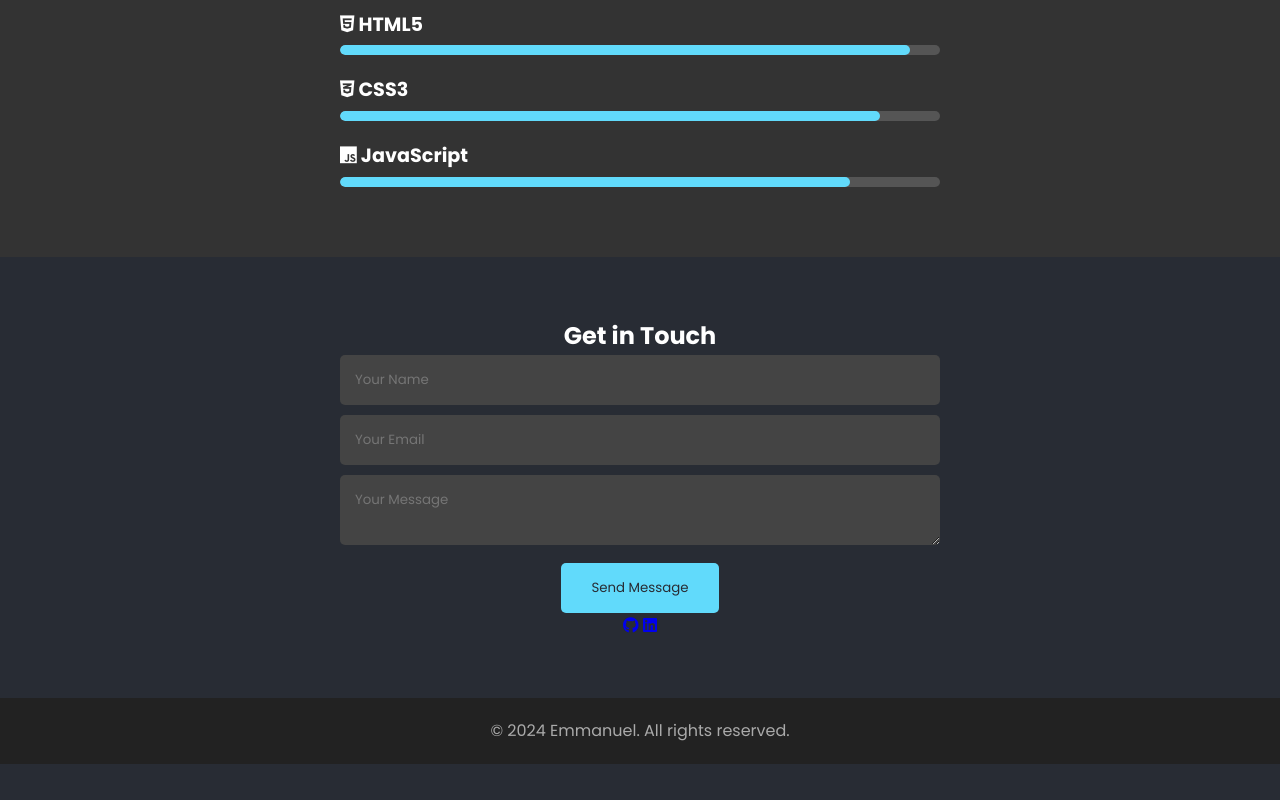
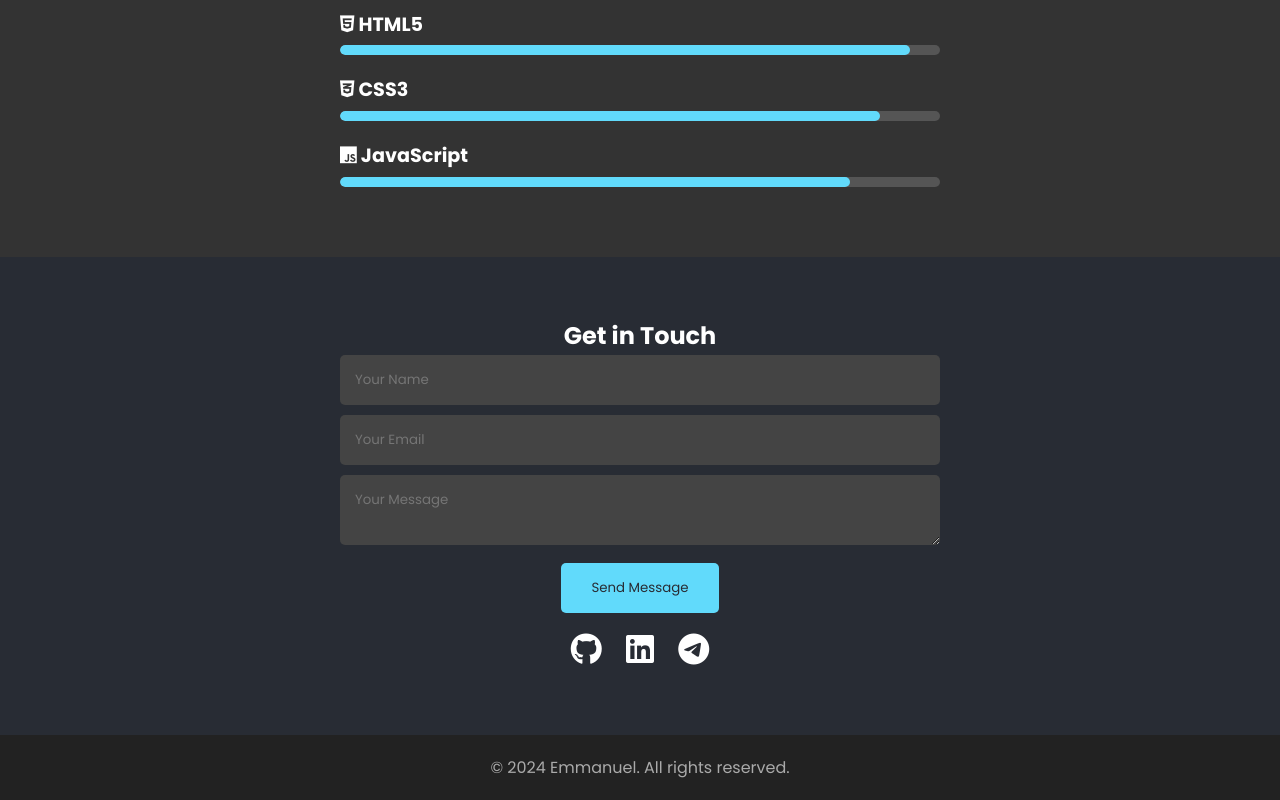
Before and after one commit to AMANI-BLU/PRODIGY_WD_04, a plain HTML site: page index.html in a window 1280 px wide. Shown: the part 2559-3359 px from the top of the page. Before the commit the page ends 3323 px from the top, so only its background shows below. Drawn offline with Linux system fonts and the light colour scheme.

Commit message:
nav and 5 left

```diff
--- a/index.html
+++ b/index.html
@@ -8,7 +8,6 @@
     <link rel="stylesheet" href="https://cdnjs.cloudflare.com/ajax/libs/font-awesome/6.0.0-beta3/css/all.min.css">
 </head>
 <body>
-    <!-- Navigation -->
  <!-- Navigation -->
 <nav>
     <div class="hamburger" id="hamburger">
@@ -128,8 +127,9 @@
             <button type="submit">Send Message</button>
         </form>
         <div class="social-icons">
-            <a href="https://github.com/emmanuel" target="_blank"><i class="fab fa-github"></i></a>
-            <a href="https://linkedin.com/in/emmanuel" target="_blank"><i class="fab fa-linkedin"></i></a>
+            <a href="https://github.com/amani-blu" target="_blank"><i class="fab fa-github fa-2x"></i></a>
+            <a href="https://linkedin.com/in/amanibluz" target="_blank"><i class="fab fa-linkedin fa-2x"></i></a>
+            <a href="https://t.me/amancil" target="_blank"><i class="fab fa-telegram fa-2x"></i></a>
             <!-- More social links -->
         </div>
     </section>
--- a/styles.css
+++ b/styles.css
@@ -276,6 +276,15 @@ footer {
     text-align: center;
     color: #aaa;
 }
+.social-icons a i{
+   color: #fff;
+   margin: 10px;
+   padding-top: 10px;
+
+}
+.social-icons a i:hover{
+    color: #aaa;
+}
 
 /* Responsive Styles */
 @media (max-width: 768px) {
```
